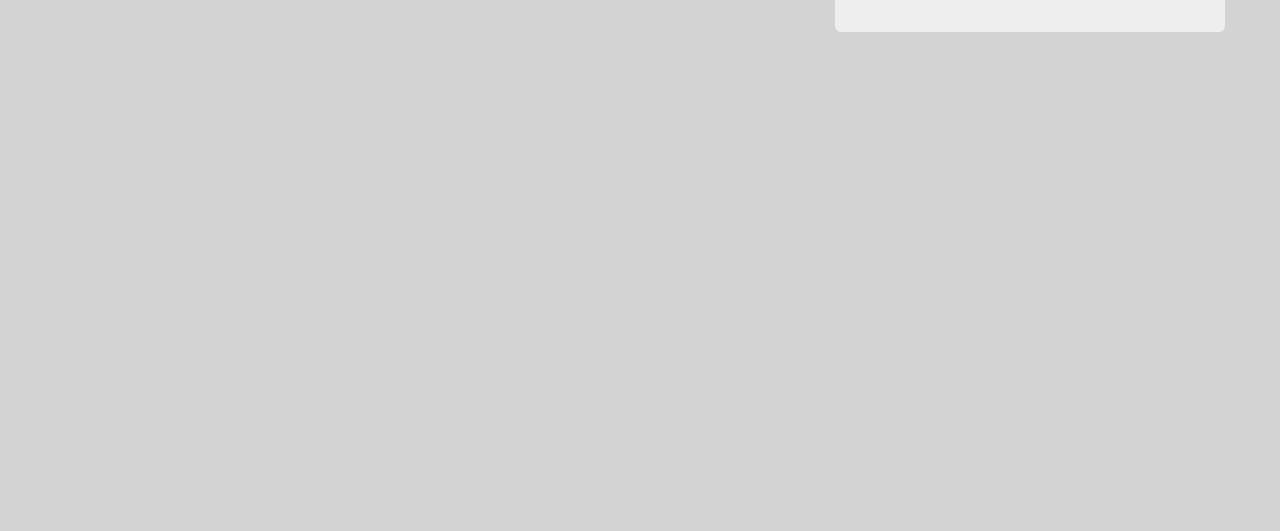
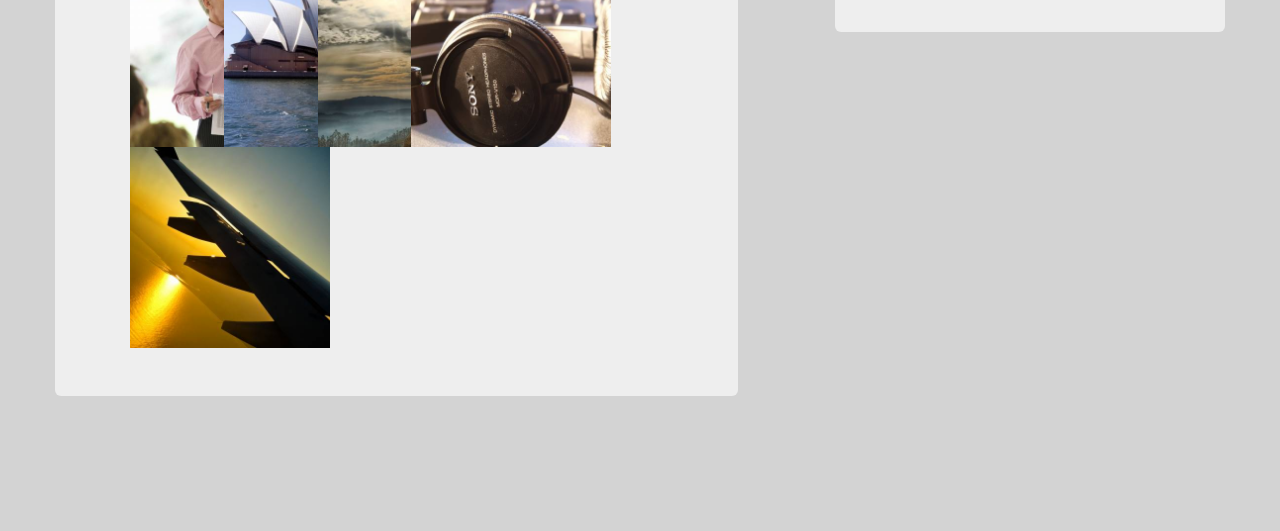
Before and after one commit to JoshTRN/Bootsrap-Portfolio, a plain HTML site: page portfolio.html in a window 1280 px wide. Shown: the part 269-800 px from the top of the page. Drawn offline with nearby package versions, Linux system fonts and the light colour scheme.

Commit message:
added images to portfolio

```diff
--- a/portfolio.html
+++ b/portfolio.html
@@ -51,10 +51,26 @@
 
 						<div class="row">
 
-							<div id="content" class="col-xs-12">
+							<div id="content" class="col-xs-12 col-md-6 col-lg-2">
 
+                    			<img class="images" src="assets/images/pic1.jpg" alt="pic1" style="width: 200px; height: auto margin: 10px; justify-content: center;">
+                    		</div>
+                    		<div id="content" class="col-xs-12 col-md-6 col-lg-2">
+
+                    			<img class="images" src="assets/images/pic2.jpg" alt="pic2" style="width: 200px; height: auto;">
+                    		</div>
+
+                    		<div id="content" class="col-xs-12 col-md-6 col-lg-2">
+                   				<img class="images" src="assets/images/pic3.jpg" alt="pic3" style="width: 200px; height: auto;">
+                   			</div>
+
+                   			<div id="content" class="col-xs-12 col-md-6 col-lg-6">
+                   				<img class="images" src="assets/images/pic4.jpg" alt="pic4" style="width: 200px; height: auto;">
+                   			</div>
+
+                   			<div id="content" class="col-xs-12 col-md-6 col-lg-6">
+                    			<img class="images" src="assets/images/pic5.jpg" alt="pic5" style="width: 200px; height: auto;">
 							</div>
-
 						</div>
 					</div>
 				</div>
```
